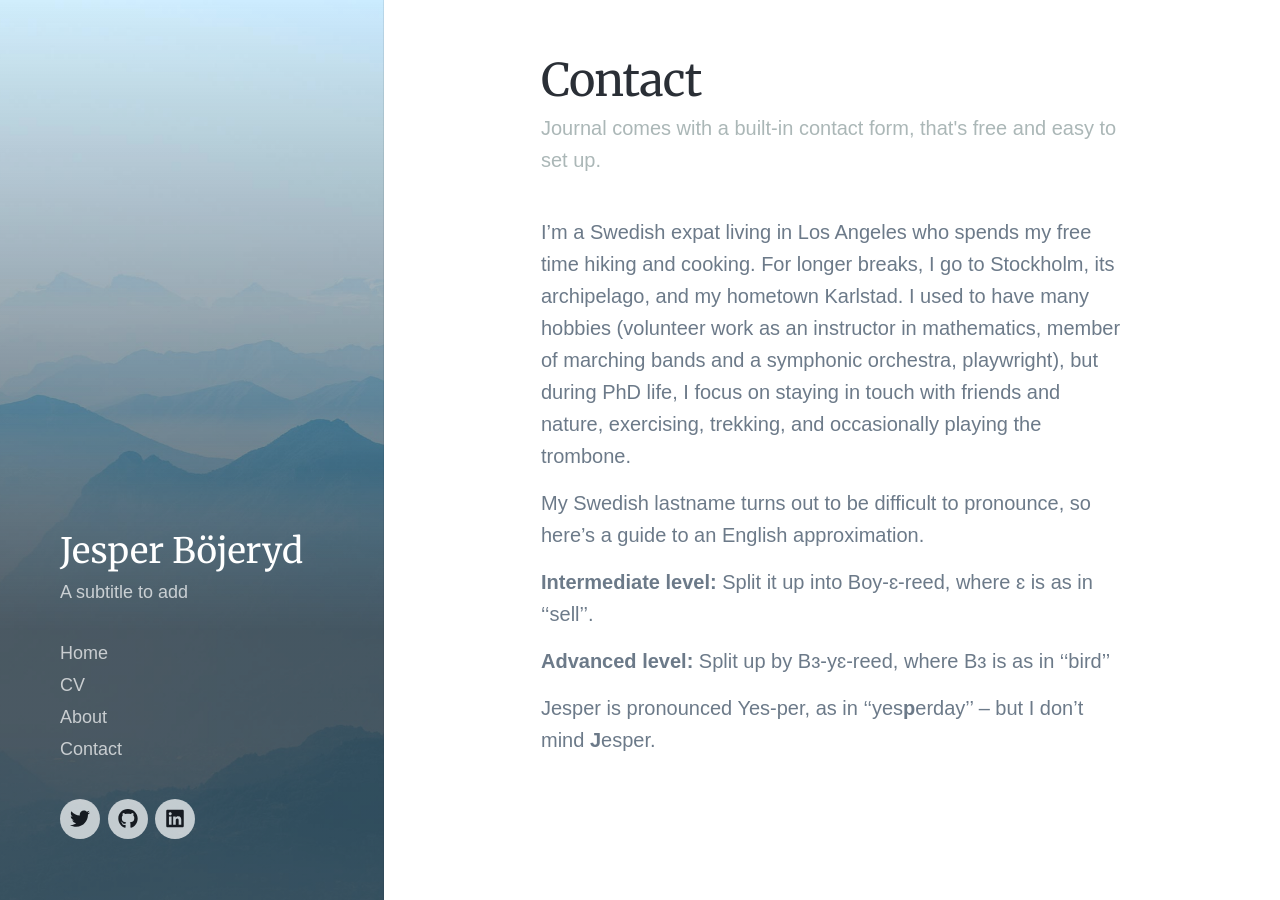
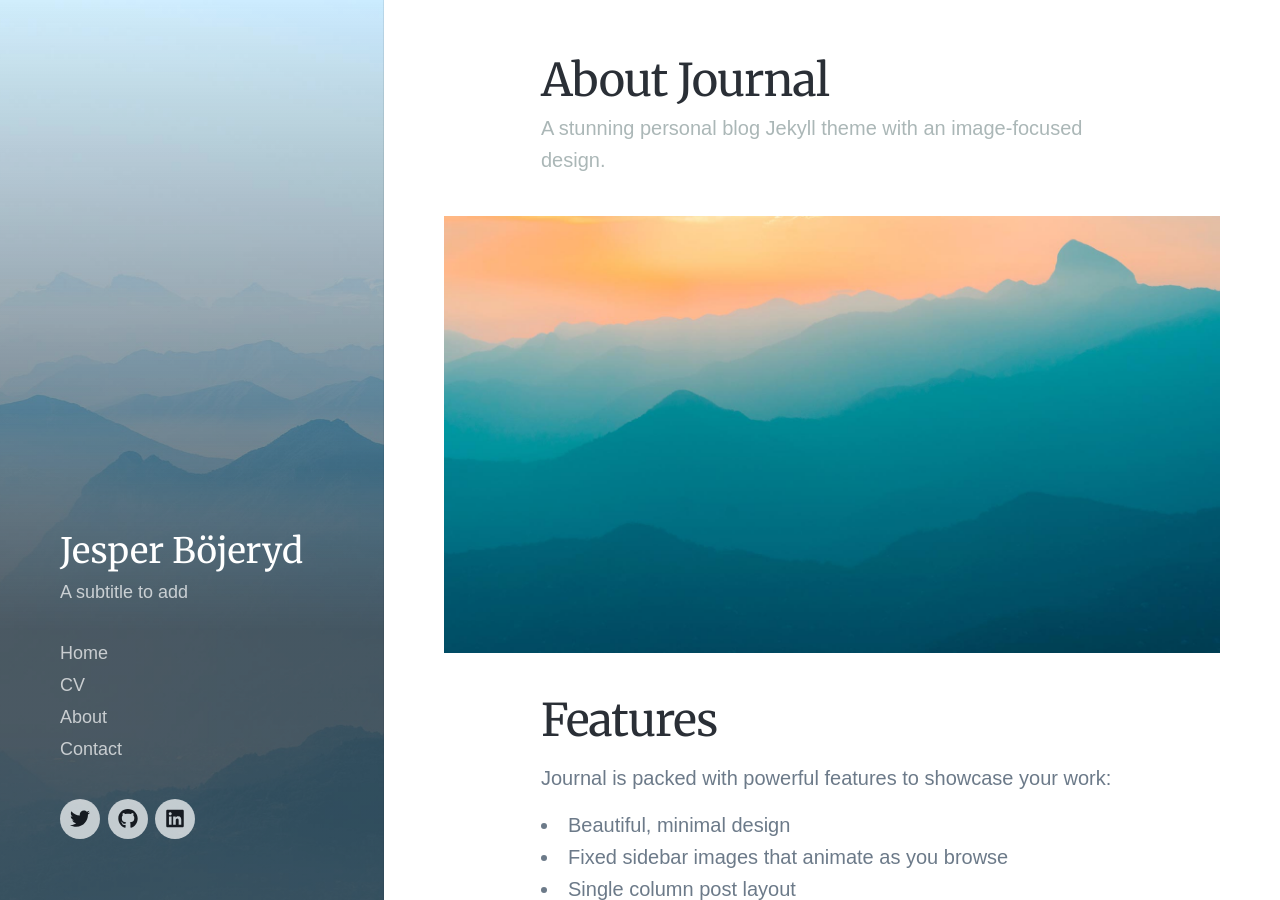
Before and after one commit to bojeryd91/bojeryd91.github.io, a Jekyll site: the page built from _pages/about.md, in a window 1280 px wide and 900 px high. Built offline with Jekyll 4.4.1, drawn with Linux system fonts in a browser that asks for light colours; nearby versions of some CDN libraries; some web fonts are replaced; some of the changed text lies outside the part shown.

Commit message:
Update about.md

```diff
--- a/_pages/about.md
+++ b/_pages/about.md
@@ -1,16 +1,35 @@
 ---
-title: Contact
-subtitle: Journal comes with a built-in contact form, that's free and easy to set up.
+title: About Journal
+subtitle: A stunning personal blog Jekyll theme with an image-focused design.
 description: A stunning personal blog Jekyll theme with an image-focused design.
 featured_image: /images/demo/demo-portrait.jpg
 ---
 
-I'm a Swedish expat living in Los Angeles who spends my free time hiking and cooking. For longer breaks, I go to Stockholm, its archipelago, and my hometown Karlstad. I used to have many hobbies (volunteer work as an instructor in mathematics, member of marching bands and a symphonic orchestra, playwright), but during PhD life, I focus on staying in touch with friends and nature, exercising, trekking, and occasionally playing the trombone.
+![](/images/demo/demo-landscape.jpg)
 
-My Swedish lastname turns out to be difficult to pronounce, so here’s a guide to an English approximation.
+## Features
 
-**Intermediate level:** Split it up into Boy-ɛ-reed, where ɛ is as in ''sell''.
+Journal is packed with powerful features to showcase your work:
 
-**Advanced level:** Split up by Bɜ-yɛ-reed, where Bɜ is as in ''bird''
+* Beautiful, minimal design
+* Fixed sidebar images that animate as you browse
+* Single column post layout
+* Responsive – works perfectly on all devices
+* Portfolio/projects post type to show your work
+* Blog with pagination
+* Sleek Ajax navigation and page transitions
+* Unique 'gallery' feature for image grids and carousels
+* Built-in contact form with Formspree integration
+* Full markdown support and code highlighting
+* Social media icons
+* Fast page rendering
+* Built with SEO best practices in mind
+* Customize everything – colors, spacing, fonts, sizes etc. – via a simple settings file
+* Works with GitHub Pages
+* Updated and supported by the developers
 
-Jesper is pronounced Yes-per, as in ''yes**p**erday'' -- but I don't mind **J**esper.
+## Get Index
+
+Journal is created and supported by [Jekyll Themes](https://jekyllthemes.io), and is available for $49.
+
+<a href="https://jekyllthemes.io/theme/journal-personal-jekyll-theme" class="button button--large">Get This Theme</a>
```
